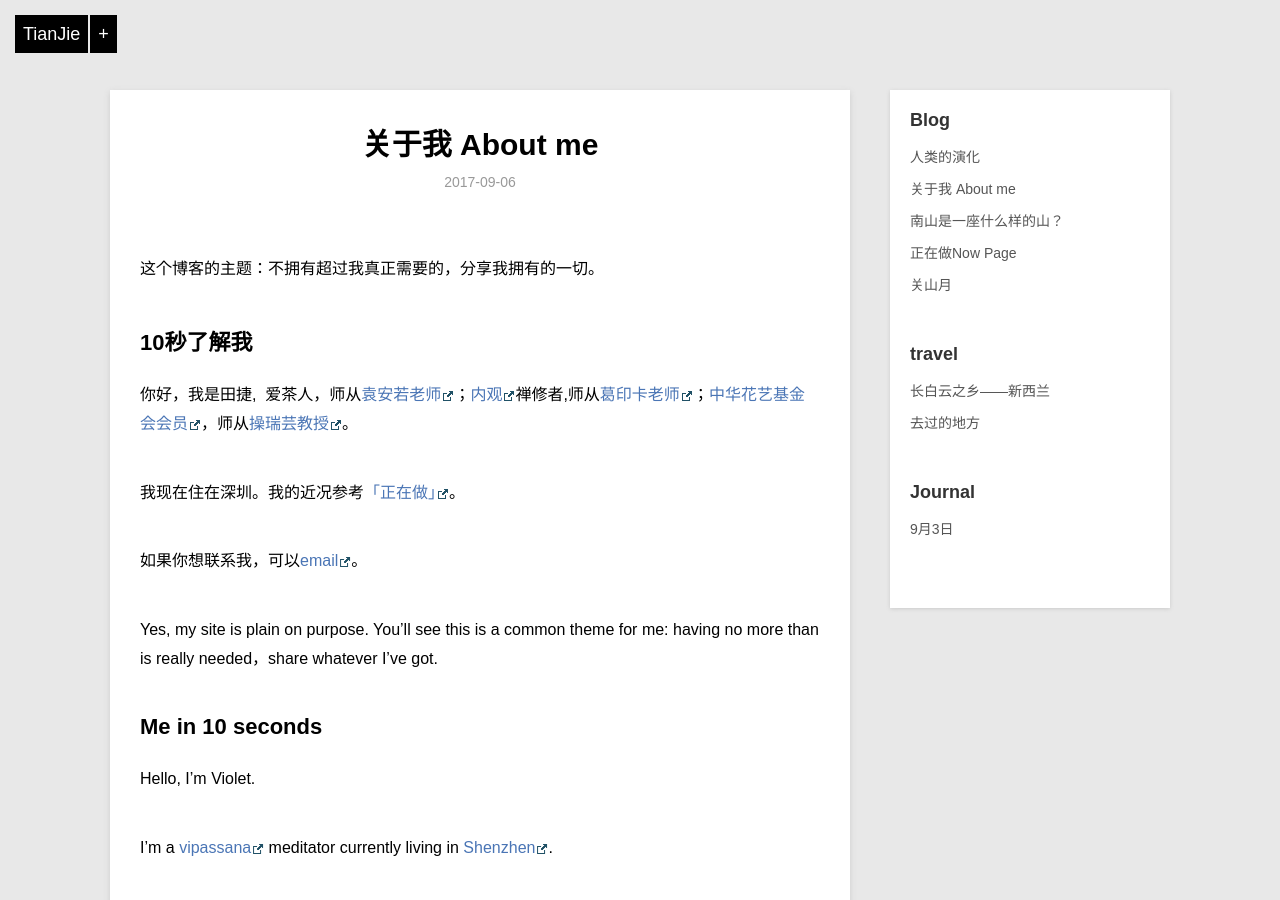
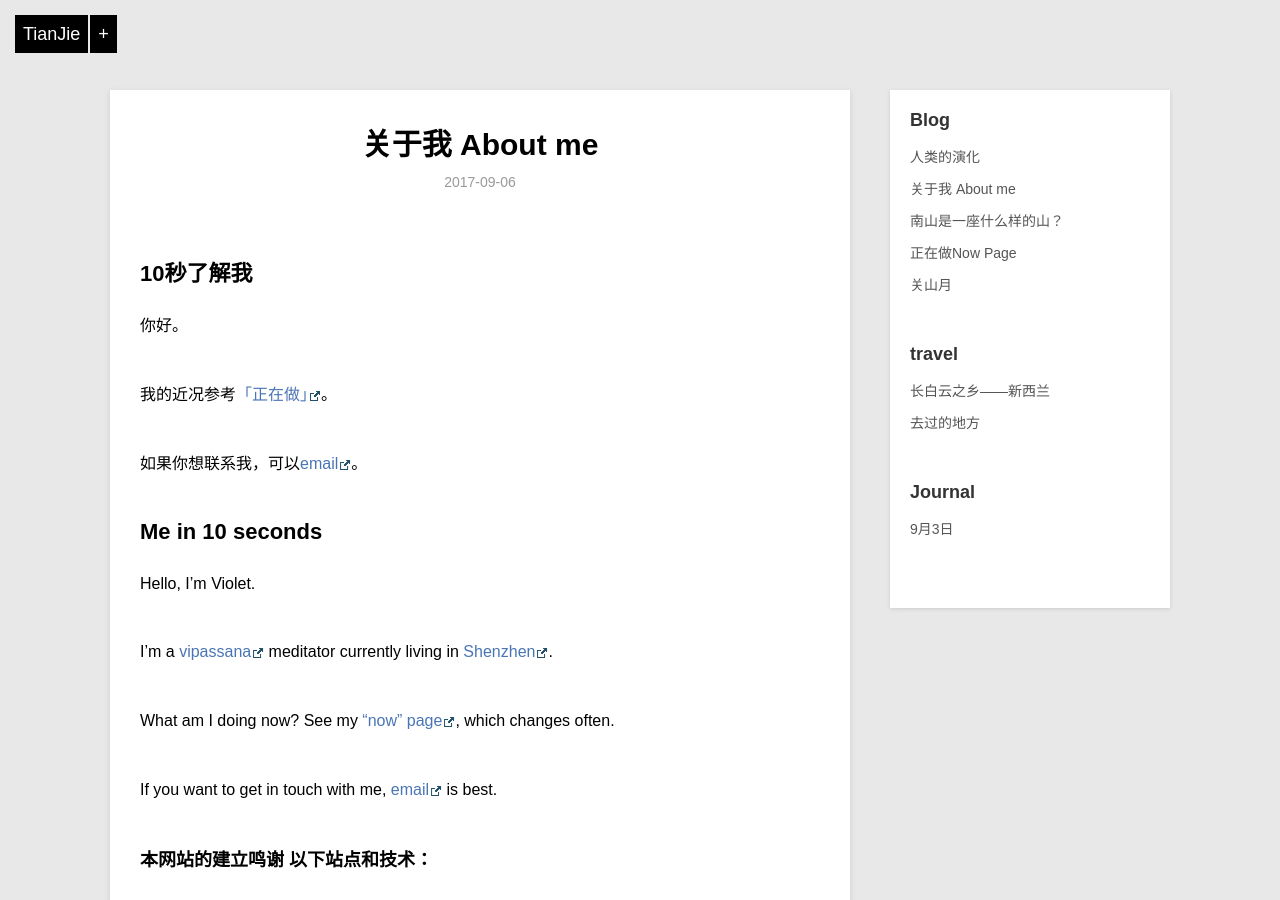
Before and after one commit to violettianjie/violettianjie.github.io, a Jekyll site: the page built from _posts/blog/2017-09-06-aboutme.md, in a window 1280 px wide and 900 px high. Built offline with Jekyll 4.4.1, drawn with Linux system fonts in a browser that asks for light colours.

Commit message:
Update 2017-09-06-aboutme.md

```diff
--- a/_posts/blog/2017-09-06-aboutme.md
+++ b/_posts/blog/2017-09-06-aboutme.md
@@ -4,18 +4,16 @@ title: "关于我 About me "
 description: "关于我"
 category: blog
 ---
-这个博客的主题：不拥有超过我真正需要的，分享我拥有的一切。
 
 ## 10秒了解我
 
-你好，我是田捷,  爱茶人，师从[袁安若老师](http://blog.sina.com.cn/chasutra )；[内观](https://www.dhamma.org/en/index)禅修者,师从[葛印卡老师](https://en.wikipedia.org/wiki/S._N._Goenka)；[中华花艺基金会会员](http://www.florist.org.tw)，师从[操瑞芸教授](http://blog.sina.com.cn/caoruiyunchengdu)。
+你好。
 
-我现在住在深圳。我的近况参考[「正在做」](http://violettianjie.com/whatIamdoingnow)。
+我的近况参考[「正在做」](http://violettianjie.com/whatIamdoingnow)。
 
 如果你想联系我，可以[email](violettianjie@qq.com)。
 
 
-Yes, my site is plain on purpose. You’ll see this is a common theme for me: having no more than is really needed，share whatever I’ve got.
 
 ## Me in 10 seconds
 
```
